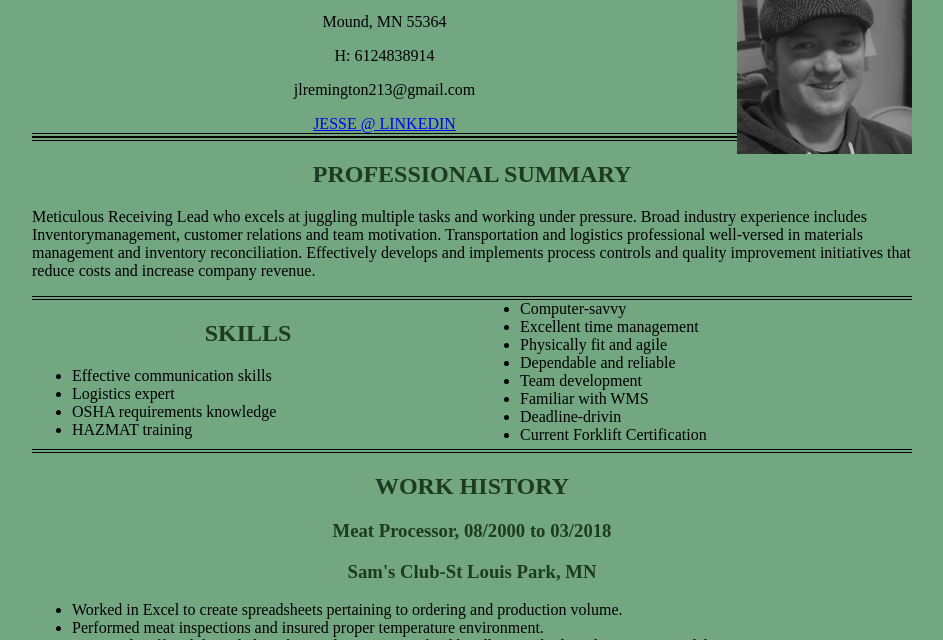
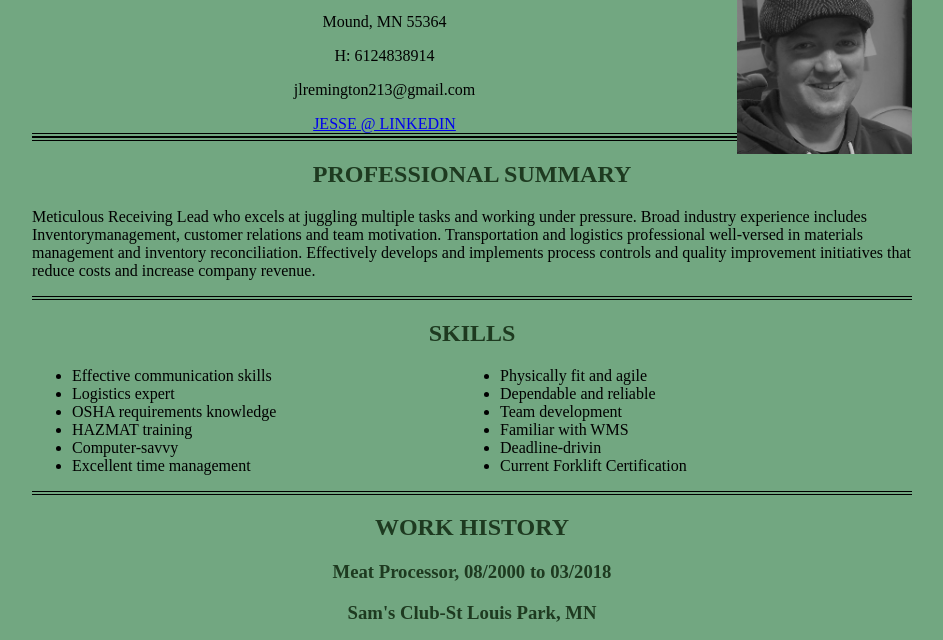
Before and after one commit to remmie77/remmie77.github.io, a plain HTML site: page index.html in a window 1280 px wide. Shown: the part 120-760 px from the top of the page, without its empty margins (168-1111 px from the left). Drawn offline with Linux system fonts and the light colour scheme.

Commit message:
Update index.html

```diff
--- a/index.html
+++ b/index.html
@@ -25,9 +25,9 @@
         Effectively develops and implements process controls and quality improvement initiatives that reduce costs
         and increase company revenue.</p>
     </div>
-    <div class="mid-borders column">
+    <div class="mid-borders">
       <h2>SKILLS</h2>
-      <ul>
+      <ul class="column">
         <li>Effective communication skills</li>
         <li>Logistics expert</li>
         <li>OSHA requirements knowledge</li>
```
